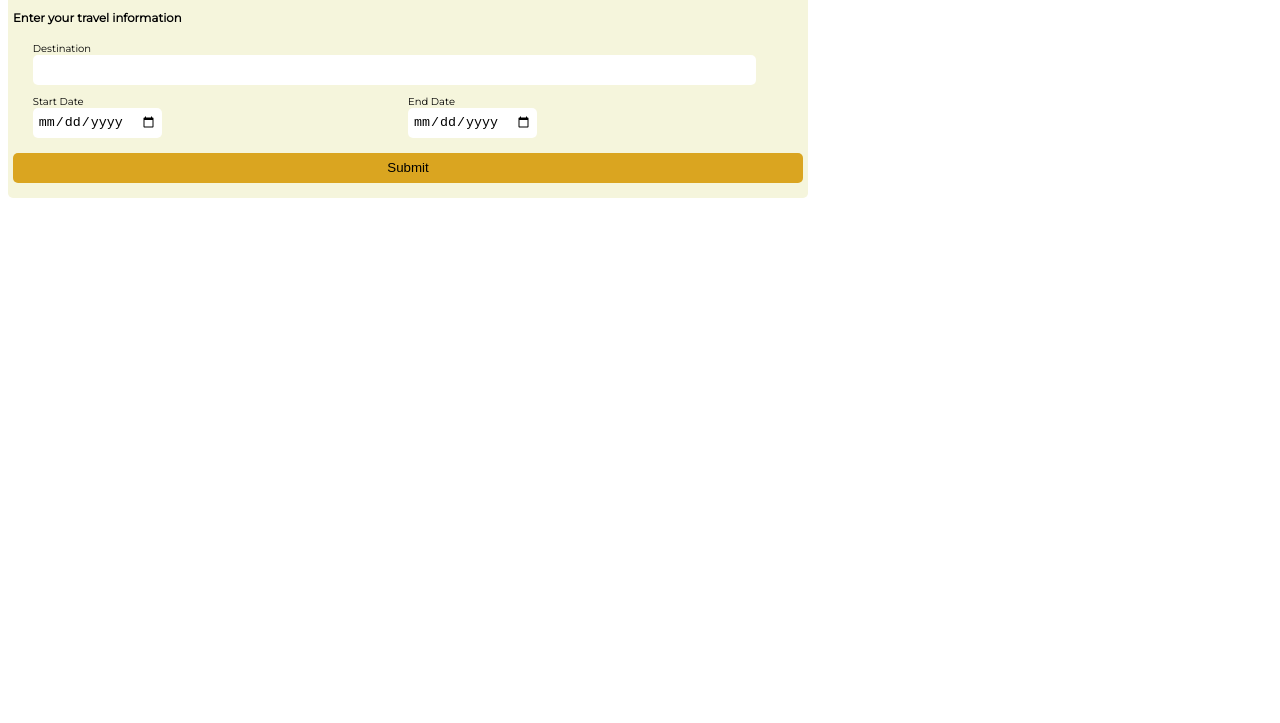
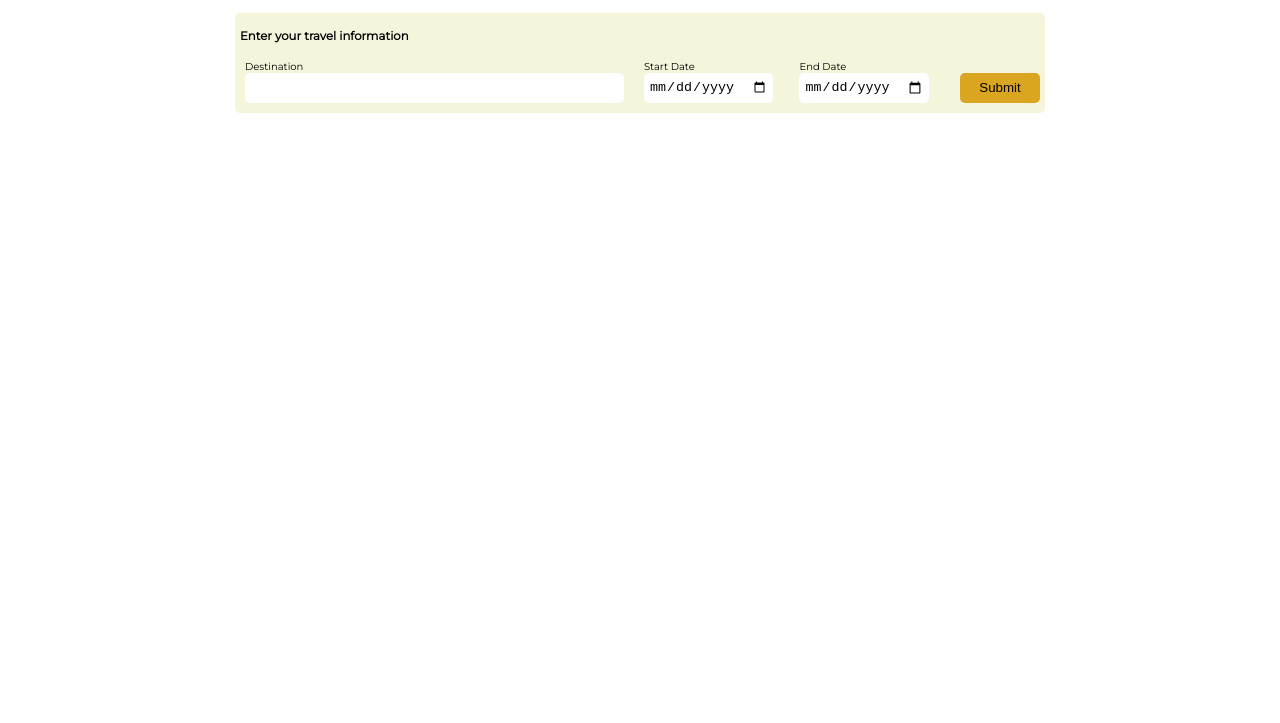
Before and after one commit to shinyichen/travel-app, a website built with webpack: page src/client/views/index.html in a window 1280 px wide. Shown: the part 77-800 px from the top of the page. Built offline with nearby package versions, Linux system fonts and the light colour scheme.

Commit message:
feat: larger screen input form style

```diff
--- a/src/client/styles/styles.scss
+++ b/src/client/styles/styles.scss
@@ -77,13 +77,55 @@ header {
     border-radius: 5px;
     margin: 10px auto;
     padding: 5px 5px;
-    font-size: 10px;
+    font-size: 16px;
     border: 1px solid lightgray;
     box-shadow: darkgray 4px 4px 4px;
 }
 
-@media screen and (min-width: 600px) {
+@media (min-width: 600px) {
     body {
+        display: flex;
+        flex-direction: column;
+        justify-content: center;
+    }
+
+    #inputSection {
+        width: 100%;
         max-width: 800px;
+
+        #inputForm {
+            flex-direction: row;
+            flex-wrap: nowrap;
+            align-items: flex-end;
+
+            #cityContainer {
+                width: 50%;
+            }
+
+            #dateContainer {
+                width: 40%;
+            }
+
+            button {
+                flex: flex-grow;
+                max-width: 10%;
+                margin-bottom: 5px;;
+            }
+        }
     }
+
+
+    // #result {
+    //     max-width: 800px;
+    //     display: flex;
+    //     flex-direction: column;
+
+    //     &.hidden {
+    //         display: none;
+    //     }
+    // }
+
+    // #cityImage {
+    //     width: 50%;
+    // }
 }
--- a/src/client/views/index.html
+++ b/src/client/views/index.html
@@ -14,13 +14,14 @@
             }
         </script>
     </head>
+    <body>
         <header>
             <h1>Travel App</h1>
         </header>
-    <body>
+
         <section id="inputSection">
             <h3>Enter your travel information</h3>
-            <form id="inputForm">
+            <div id="inputForm">
                 <div id="cityContainer">
                     <label for="cityInput">Destination</label>
                     <input type="text" name="cityInput" id="cityInput" required/>
@@ -37,17 +38,21 @@
                 </div>
 
                 <button id="submitButton">Submit</button>
-            </form>
+            </div>
         </section>
 
         <section id="result" class="hidden">
+            <div id="resultHead">
                 <h2 id="destination"></h2>
                 <h4><span id="departure"></span> - <span id="return"></span></h4>
                 <div>Your <span id="tripLength"></span>-day trip is <span id="countdown"></span> days away</div>
-            <div><img id="cityImage"></img></div>
+            </div>
+            <img id="cityImage"></img>
+            <div id="resultBody">
                 <h4 id="weatherTitle"></h4>
                 <div id="weatherSummary"></div>
                 <div>Temperature: <span id="highTemp"></span> | <span id="lowTemp"></span></div>
+            </div>
         </section>
 
     </body>
```
Lines whose indentation alone changed are shown as unchanged.
